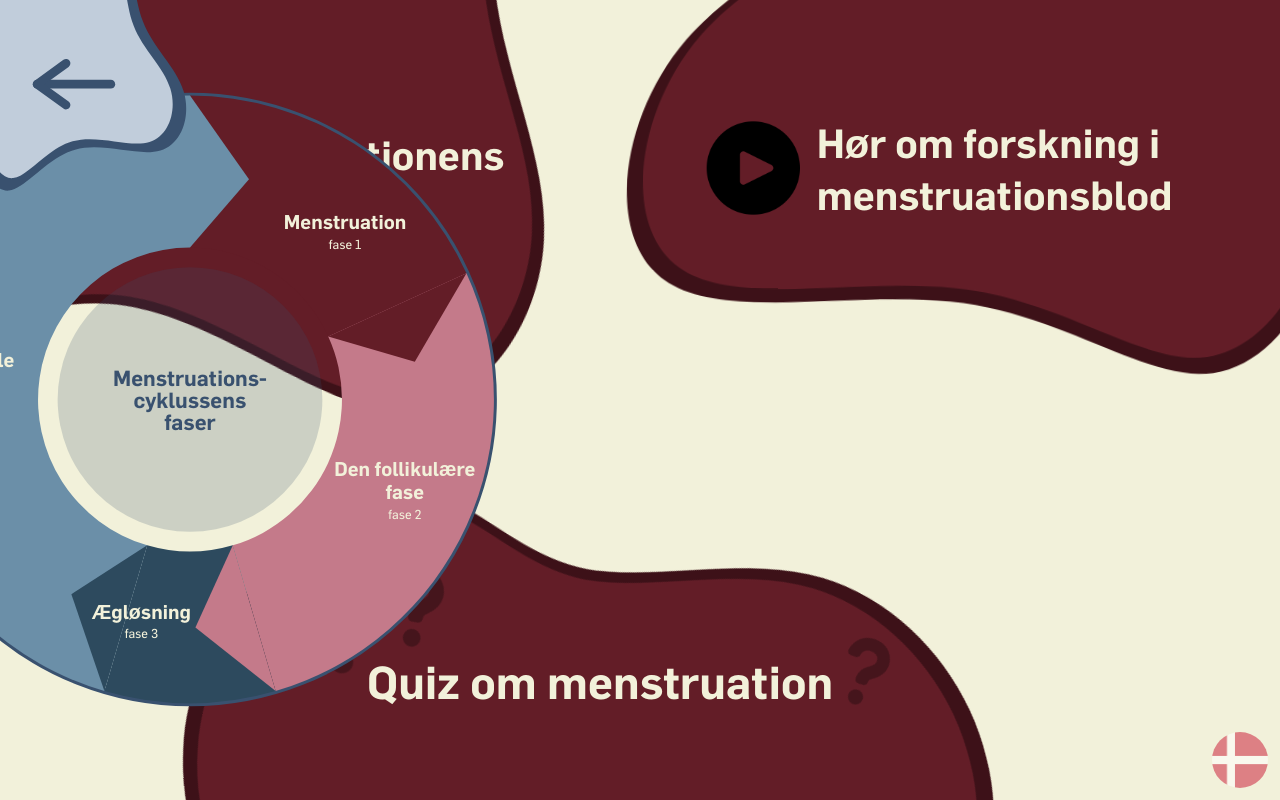
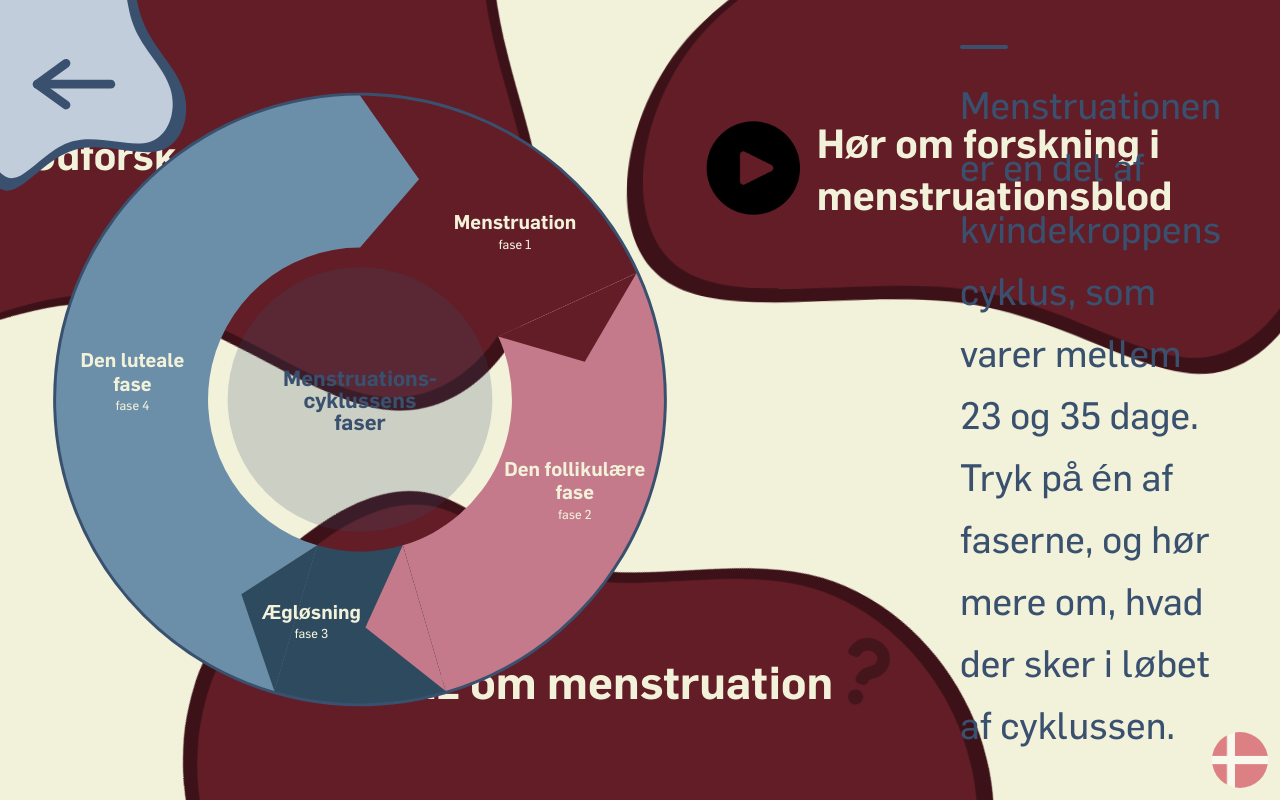
Before and after one commit to Trier77/steno-blod2, a React (Vite) app: page /cyklus in a window 1280 px wide. Built offline with nearby package versions, Linux system fonts and the light colour scheme.

Commit message:
Tekst tilføjet til cyklus højre side

```diff
--- a/src/pages/Cyklus.jsx
+++ b/src/pages/Cyklus.jsx
@@ -12,12 +12,10 @@ import CycleWheel from "../components/CycleWheel";
 function VideoOverlay({ phase, onBack }) {
   const videoRef = useRef(null);
   const [visible, setVisible] = useState(false);
-
   useEffect(() => {
     const id = setTimeout(() => setVisible(true), 50);
     return () => clearTimeout(id);
   }, []);
-
   return (
     <div
       style={{
@@ -84,17 +82,20 @@ export default function Cyklus() {
           pointerEvents: visible && !activePhase ? "auto" : "none",
           display: "flex",
           alignItems: "center",
-          justifyContent: "center",
+          justifyContent: "flex-start",
+          padding: "0 60px",
         }}
       >
         <BackButton onClick={handleBackToStart} />
 
+        {/* Wheel — left side */}
         <div
           style={{
             width: "min(125vh, 125vw)",
             height: "min(125vh, 125vw)",
             position: "relative",
-            left: "-450px",
+            left: "-200px",
+            flexShrink: 0,
           }}
         >
           <CycleWheel
@@ -102,6 +103,38 @@ export default function Cyklus() {
             centerLabel={t.centerLabel}
             onPhaseClick={setActivePhase}
           />
+        </div>
+
+        {/* Intro text — right side */}
+        <div
+          style={{
+            flex: 1,
+            maxWidth: "400px",
+            marginLeft: "-100px",
+          }}
+        >
+          {/* Decorative line */}
+          <div
+            style={{
+              width: "48px",
+              height: "4px",
+              background: "var(--color-primary)",
+              borderRadius: "2px",
+              marginBottom: "24px",
+            }}
+          />
+          <p
+            style={{
+              fontFamily: "Flama, sans-serif",
+              fontSize: "2.35rem",
+              fontWeight: "400",
+              lineHeight: "1.65",
+              color: "var(--color-primary)",
+              margin: 0,
+            }}
+          >
+            {t.intro}
+          </p>
         </div>
       </div>
 
--- a/translations.js
+++ b/translations.js
@@ -19,6 +19,8 @@ const translations = {
     },
     cyklus: {
       centerLabel: ["Menstruations-", "cyklussens", "faser"],
+      intro:
+        "Menstruationen er en del af kvindekroppens cyklus, som varer mellem 23 og 35 dage. Tryk på én af faserne, og hør mere om, hvad der sker i løbet af cyklussen.",
       // ─────────────────────────────────────────────────────
       // Adjust 'degrees' to resize each slice. Must sum to 360.
       // Adjust 'color' to change each slice's fill colour.
@@ -227,6 +229,8 @@ const translations = {
     },
     cyklus: {
       centerLabel: ["The menstrual", "cycle's", "phases"],
+      intro:
+        "Menstruation is part of the female body's cycle, which lasts between 23 and 35 days. Tap one of the phases to learn more about what happens during the cycle.",
       phases: [
         {
           id: "menstruation",
```
